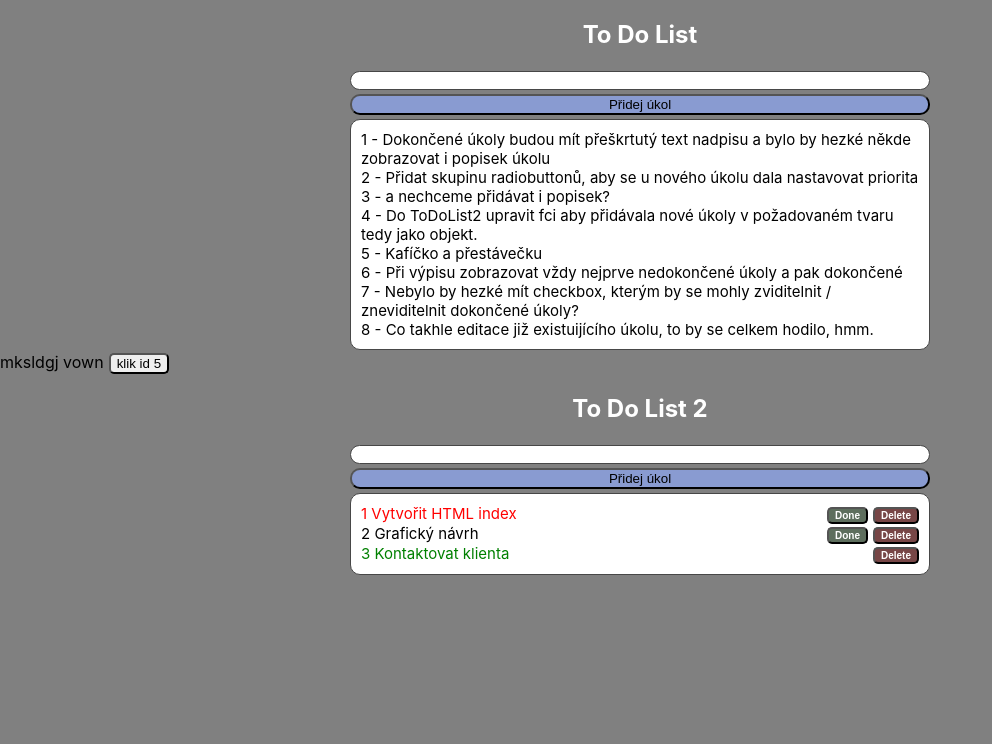
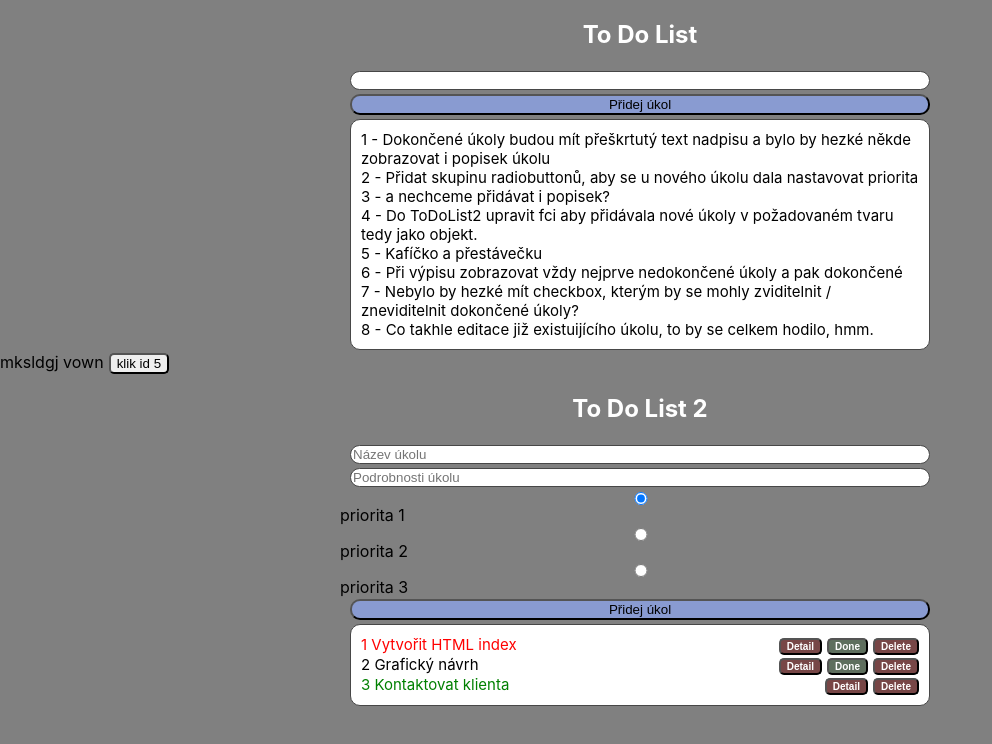
Before and after one commit to Liborias/statistikaRustuTravy, a React (Create React App) app: page / in a window 1280 px wide. Shown: the top 744 px of the page, without its empty margins (0-992 px from the left). Built offline with nearby package versions, Linux system fonts and the light colour scheme.

Commit message:
todolist16.2.2020

```diff
--- a/public/style.css
+++ b/public/style.css
@@ -67,3 +67,30 @@ button {
   font-size: 10px;
   background-color: rgb(119, 70, 70);
 }
+
+/* modal */
+.modal-wrapper {
+  position: absolute;
+  width: 100%;
+  height: 100%;
+  background-color: rgba(0, 0, 0, 0.8);
+  top: 0;
+  left: 0;
+}
+
+.modal-content {
+  width: 600px;
+  min-height: 500px;
+  background-color: rgb(255, 255, 255);
+  margin: 0 auto;
+  top: 50%;
+  left: 50%;
+  position: absolute;
+  transform: translate(-50%, -50%);
+}
+
+.textDetail {
+  width: 100%;
+  margin: 15px;
+  border: none;
+}
--- /dev/null
+++ b/src/Modal/Modal.js
@@ -0,0 +1,36 @@
+import React from "react";
+
+class Modal extends React.Component {
+  state = {
+    inputValue: this.props.data.description
+  };
+
+  render() {
+    const { data, closeModal, updateDescritpion } = this.props;
+    return (
+      <div className="modal-wrapper">
+        <div className="modal-content">
+          <div className="modal-header">
+            <span style={{ margin: "10px" }}>{data.priority}</span>
+            <span>{data.taskName}</span>
+            <button onClick={() => closeModal()}>X</button>
+          </div>
+          <div className="taskDetail">
+            <input
+              className="textDetail"
+              type="text"
+              onChange={e => this.setState({ inputValue: e.target.value })} //e se používá, protože tím písmenem začíná event (je to ustálené), target je označní vstupu (input) a value je jeden z atributů inputu
+              value={this.state.inputValue}
+            />
+          </div>
+          <button
+            onClick={() => updateDescritpion(this.state.inputValue, data.id)}
+          >
+            Uložit
+          </button>
+        </div>
+      </div>
+    );
+  }
+}
+export default Modal;
--- /dev/null
+++ b/src/Modal/index.js
@@ -0,0 +1 @@
+export { default } from "./Modal";
--- a/src/ToDoList2/ToDoList2.js
+++ b/src/ToDoList2/ToDoList2.js
@@ -1,5 +1,6 @@
 import React from "react";
 import "./style.css";
+import Modal from "../Modal";
 
 class ToDoList2 extends React.Component {
   state = {
@@ -29,7 +30,10 @@ class ToDoList2 extends React.Component {
         id: 3
       }
     ],
-    inputValue: ""
+    inputValue: "",
+    priorita: 1,
+    podrobnosti: "",
+    showModalData: undefined
   };
   renderTask = () => {
     const { tasks } = this.state;
@@ -43,6 +47,12 @@ class ToDoList2 extends React.Component {
             {x.priority} {x.taskName}
           </span>
           <span>
+            <button
+              className="delButton"
+              onClick={() => this.setState({ showModalData: x })}
+            >
+              Detail
+            </button>
             {!x.isDone && (
               <button className="donButton" onClick={() => this.setDone(x.id)}>
                 Done
@@ -80,42 +90,104 @@ class ToDoList2 extends React.Component {
     console.log("smazáno", taskId);
   };
 
-  addTask = (ukol = "napij se vína!") => {
+  addTask = (ukol = "", podrobnosti = "", priorita = 1) => {
     const { tasks } = this.state;
     // const rozsirene = tasks.concat(["se učit"]);
     //    this.setState({ tasks: rozsirene });
-    const newTask = [ukol];
-    const copyTasks = [...tasks, ...newTask]; // tři tečky jsou příkaz k vytvoření kopie z tasks
+    const newTask = {
+      taskName: ukol,
+      isDone: false,
+      priority: priorita,
+      description: podrobnosti,
+      reponsible: null,
+      //id: Math.round(Math.random()*10000) //generuje náhodá čísl (Jiřinčin způsob)
+      id: new Date()
+    };
+    const copyTasks = [...tasks, newTask]; // tři tečky jsou příkaz k vytvoření kopie z tasks
     //copyTasks.push("uuuu");
     this.setState({ tasks: copyTasks, inputValue: "" }); //tohle nejen přepíše pole s úkoly za nové, ale i promaže řádek inputu
   };
+
+  updateDescritpion = (newDesc, editedId) => {
+    const { tasks } = this.state;
+    const tasksUpdated = tasks.map(x => {
+      if (x.id === editedId) {
+        return { ...x, description: newDesc };
+      }
+      return x;
+    });
+    this.setState({ tasks: tasksUpdated, showModalData: undefined });
+  };
+
   render() {
-    const { tasks } = this.state;
+    const {
+      tasks,
+      showModalData,
+      inputValue,
+      podrobnosti,
+      priorita
+    } = this.state;
     return (
       <div className="wrapper">
         <h2>To Do List 2</h2>
         <div className="tasksFrame">
           <input
+            placeholder="Název úkolu"
             className="textField"
             type="text"
             onChange={e => this.setState({ inputValue: e.target.value })} //e se používá, protože tím písmenem začíná event (je to ustálené), target je označní vstupu (input) a value je jeden z atributů inputu
-            value={this.state.inputValue}
+            value={inputValue}
           />
+          <input
+            placeholder="Podrobnosti úkolu"
+            className="textField"
+            type="text"
+            onChange={e => this.setState({ podrobnosti: e.target.value })} //e se používá, protože tím písmenem začíná event (je to ustálené), target je označní vstupu (input) a value je jeden z atributů inputu
+            value={podrobnosti}
+          />
+          <input
+            checked
+            type="radio"
+            id="priorita_1"
+            name="gender"
+            value="1"
+            onChange={e => this.setState({ priorita: 1 })}
+          />
+          <label htmlFor="priorita_1">priorita 1</label>
+          <input
+            type="radio"
+            id="priorita_2"
+            name="gender"
+            value="2"
+            onChange={e => this.setState({ priorita: 2 })}
+          />
+          <label htmlFor="priorita_2">priorita 2</label>
+          <input
+            type="radio"
+            id="priorita_3"
+            name="gender"
+            value="3"
+            onChange={e => this.setState({ priorita: 3 })}
+          />
+          <label htmlFor="priorita_3">priorita 3</label>
           <button
             className="addTaskButton"
-            onClick={() => this.addTask(this.state.inputValue)}
+            onClick={() => this.addTask(inputValue, podrobnosti, priorita)}
           >
             Přidej úkol
           </button>
           <div className="tasksList">{this.renderTask()}</div>
         </div>
-        {/*<p>Kdo je lepší, žena, nebo muž?</p>
-        <input type="checkbox" name="sex" id="r1" />
-        <label for="r1"> muž </label>
-        <input type="checkbox" name="sex" id="r2" />
-        <label for="r2"> muž </label>
-        <input type="password" name="sex" id="r3" />
-        <label for="r3"> muž </label>*/}
+
+        {showModalData && (
+          <Modal
+            data={showModalData}
+            closeModal={() => this.setState({ showModalData: undefined })}
+            updateDescritpion={(newDesc, editedId) =>
+              this.updateDescritpion(newDesc, editedId)
+            }
+          />
+        )}
       </div>
     );
   }
```
